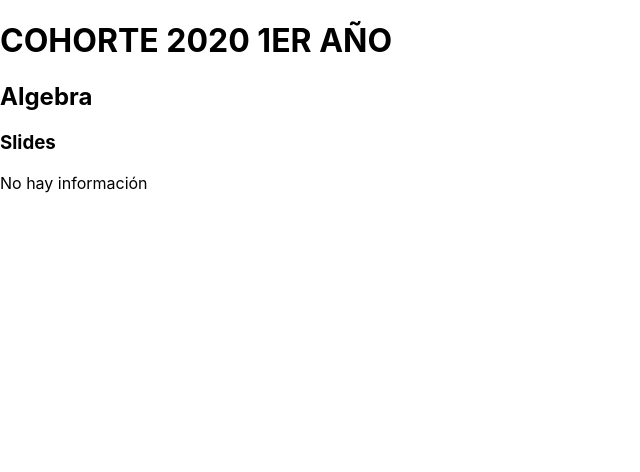
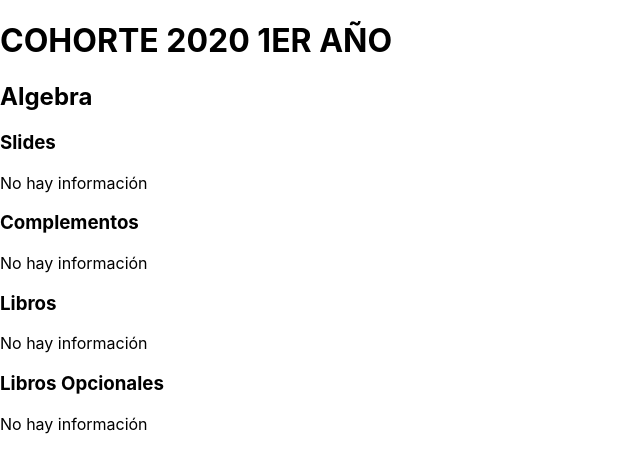
Before and after one commit to Alfacoy/bibliografia-beltran, a Next.js app: page /catedra/Algebra in a window 1280 px wide. Shown: the top 472 px of the page, without its empty margins (0-640 px from the left). Built offline with nearby package versions, Linux system fonts and the light colour scheme.

Commit message:
Probando haber si deployea en now

```diff
--- a/pages/catedra/[cat].js
+++ b/pages/catedra/[cat].js
@@ -26,6 +26,51 @@ const Catedra = prop => {
           <p>No hay información</p>
         )}
       </article>
+
+      <article>
+        <h3>Complementos</h3>
+        {prop.complements.length > 0 ? (
+          prop.complements.map((complement, index) => (
+            <li key={index}>
+              <a href={complement.url} target="_blank">
+                {complement.name}
+              </a>
+            </li>
+          ))
+        ) : (
+          <p>No hay información</p>
+        )}
+      </article>
+
+      <article>
+        <h3>Libros</h3>
+        {prop.books.length > 0 ? (
+          prop.books.map((book, index) => (
+            <li key={index}>
+              <a href={book.url} target="_blank">
+                {book.name}
+              </a>
+            </li>
+          ))
+        ) : (
+          <p>No hay información</p>
+        )}
+      </article>
+
+      <article>
+        <h3>Libros Opcionales</h3>
+        {prop.optionalBooks.length > 0 ? (
+          prop.optionalBooks.map((book, index) => (
+            <li key={index}>
+              <a href={book.url} target="_blank">
+                {book.name}
+              </a>
+            </li>
+          ))
+        ) : (
+          <p>No hay información</p>
+        )}
+      </article>
     </Layout>
   );
 };
```
